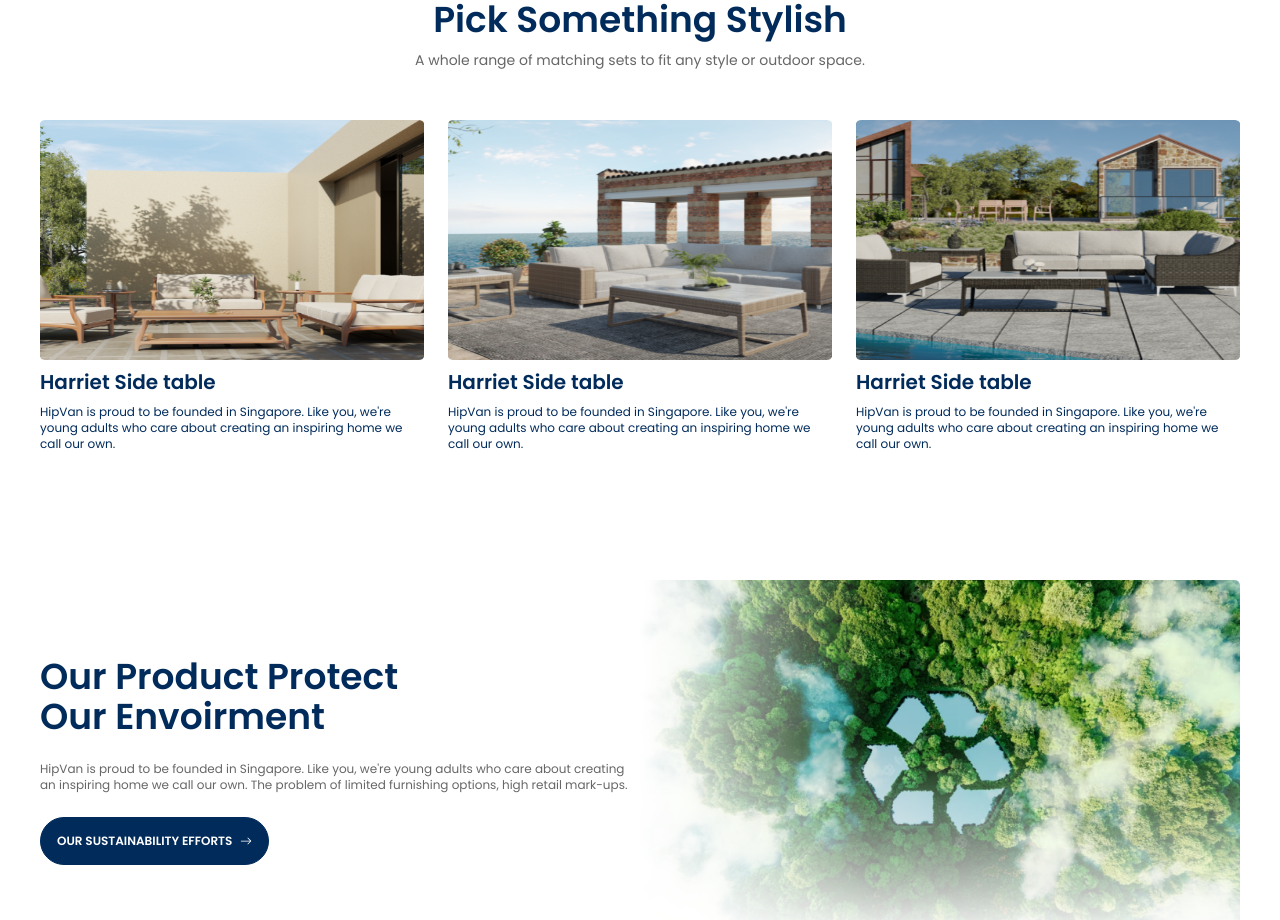
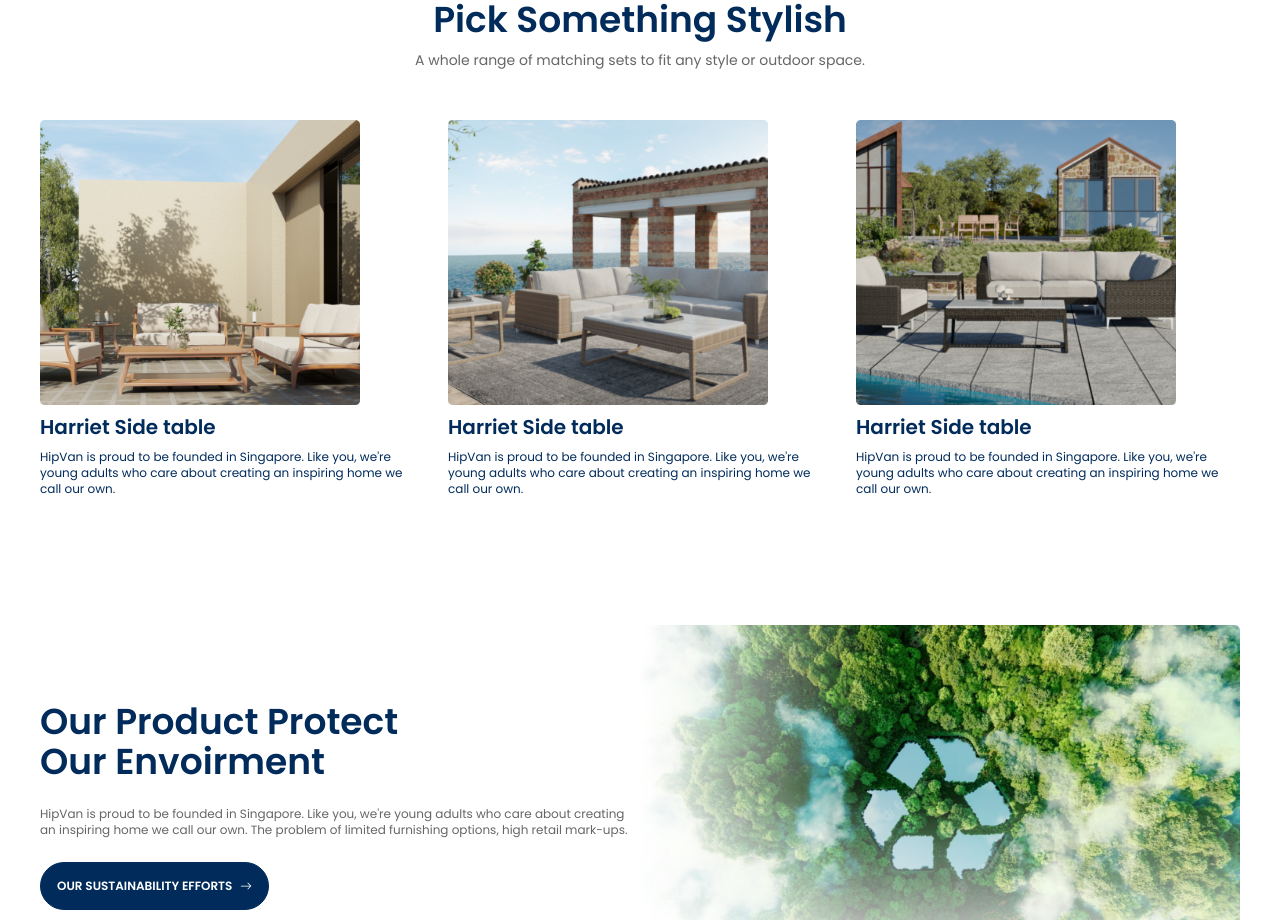
Before and after one commit to MdTasib/out-maker, a React (Create React App) app: page / in a window 1280 px wide. Shown: the part 1440-2360 px from the top of the page. Built offline with nearby package versions, Linux system fonts and the light colour scheme.

Commit message:
stylish card hover effect added

```diff
--- a/src/pages/home/stylish.js
+++ b/src/pages/home/stylish.js
@@ -48,8 +48,11 @@ const Stylish = () => {
 
 			<div class='grid grid-cols-1 md:grid-cols-2 lg:grid-cols-3 gap-6 pt-10'>
 				{services.map(service => (
-					<div class=''>
-						<img src={service.image} alt='' className='h-60 w-full' />
+					<div className=''>
+						<div class='relative max-w-xs overflow-hidden bg-cover bg-no-repeat'>
+							<img src={service.image} class='max-w-xs' alt='Louvre' />
+							<div class='absolute bottom-0 left-0 right-0 top-0 h-full w-full overflow-hidden bg-gradient-to-r from-primary via-primary-400 to-accent opacity-0 transition duration-300 ease-in-out hover:opacity-70'></div>
+						</div>
 						<h4 class='text-primary font-semibold text-xl py-2'>
 							Harriet Side table
 						</h4>
```
